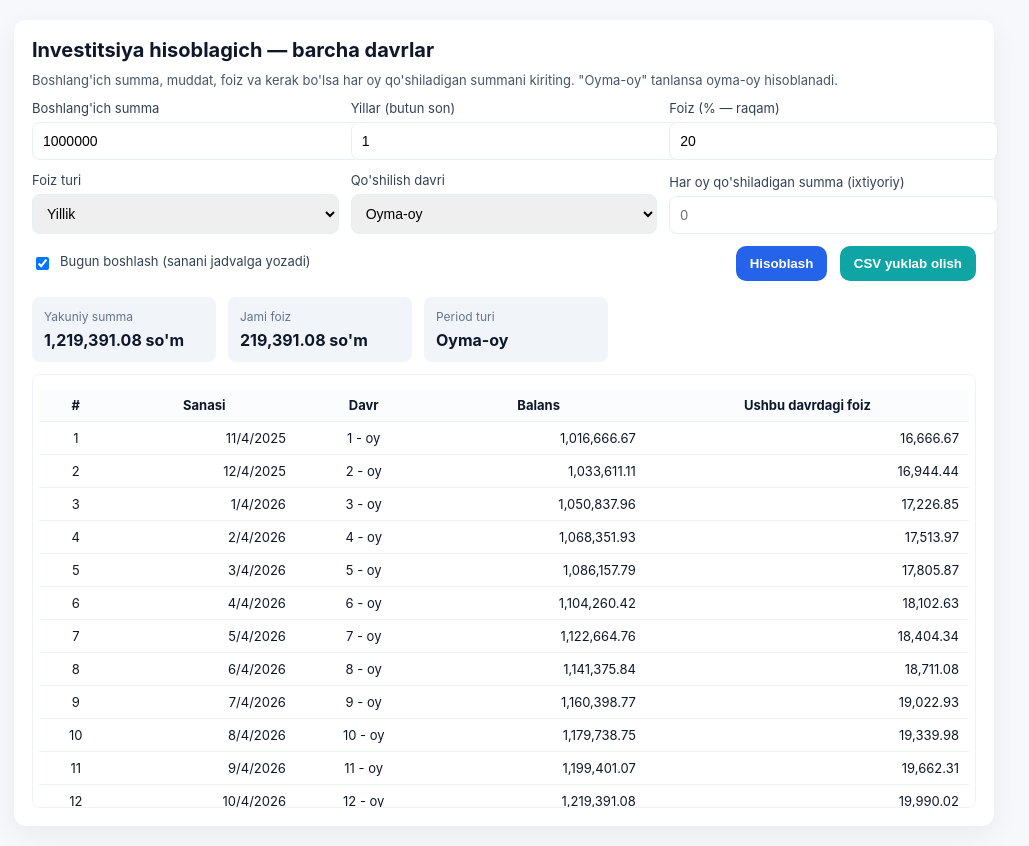
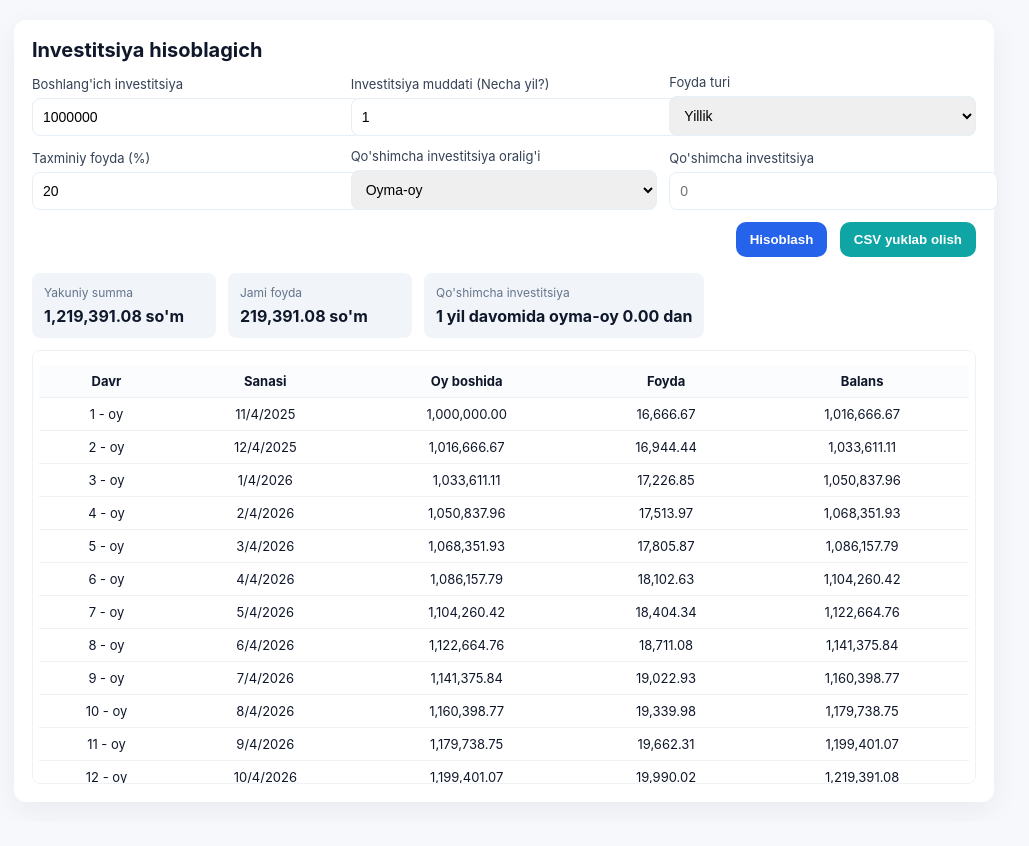
Before and after one commit to SardorSohinazarov/Invest, a plain HTML site: page index.html in a window 1280 px wide. Both pictures are taken after a click on the button "Hisoblash". Shown: the whole page, without its empty margins (136-1165 px from the left). After the commit the page ends 822 px from the top, so only its background shows below. Drawn offline with Linux system fonts and the light colour scheme.

Commit message:
Refactor investment calculator form and update labels for clarity

```diff
--- a/index.html
+++ b/index.html
@@ -11,29 +11,21 @@
 <body>
   <div class="wrap">
     <div class="card">
-      <h1>Investitsiya hisoblagich — barcha davrlar</h1>
-      <p style="margin:0;color:#475569;font-size:13px">
-        Boshlang'ich summa, muddat, foiz va kerak bo'lsa har oy qo'shiladigan summani kiriting. "Oyma-oy" tanlansa oyma-oy hisoblanadi.
-      </p>
+      <h1>Investitsiya hisoblagich</h1>
 
       <form id="form">
         <div>
-          <label for="principal">Boshlang'ich summa</label>
+          <label for="principal">Boshlang'ich investitsiya</label>
           <input id="principal" type="number" min="0" step="0.01" value="1000000">
         </div>
 
         <div>
-          <label for="years">Yillar (butun son)</label>
+          <label for="years">Investitsiya muddati (Necha yil?)</label>
           <input id="years" type="number" min="0" step="1" value="1">
         </div>
 
         <div>
-          <label for="rate">Foiz (% — raqam)</label>
-          <input id="rate" type="number" min="0" step="0.01" value="20">
-        </div>
-
-        <div>
-          <label for="rateType">Foiz turi</label>
+          <label for="rateType">Foyda turi</label>
           <select id="rateType">
             <option value="yearly">Yillik</option>
             <option value="monthly">Oylik</option>
@@ -41,7 +33,12 @@
         </div>
 
         <div>
-          <label for="compoundType">Qo'shilish davri</label>
+          <label for="rate">Taxminiy foyda (%)</label>
+          <input id="rate" type="number" min="0" step="0.01" value="20">
+        </div>
+
+        <div>
+          <label for="compoundType">Qo'shimcha investitsiya oralig'i</label>
           <select id="compoundType">
             <option value="monthly">Oyma-oy</option>
             <option value="yearly">Yiliga bir marta</option>
@@ -49,15 +46,11 @@
         </div>
 
         <div>
-          <label for="monthlyContribution">Har oy qo'shiladigan summa (ixtiyoriy)</label>
+          <label for="monthlyContribution">Qo'shimcha investitsiya</label>
           <input id="monthlyContribution" type="number" min="0" step="0.01" placeholder="0">
         </div>
 
         <div class="full">
-          <div class="checkbox">
-            <input id="startToday" type="checkbox" checked>
-            <label for="startToday">Bugun boshlash (sanani jadvalga yozadi)</label>
-          </div>
           <div style="margin-left:auto;">
             <button id="calcBtn" type="button">Hisoblash</button>
             <button id="exportCsv" type="button" style="margin-left:8px; background:#0ea5a4;">CSV yuklab olish</button>
@@ -68,8 +61,8 @@
       <div class="result" id="result" style="display:none;">
         <div class="summary">
           <div class="stat"><div style="color:#64748b;font-size:12px">Yakuniy summa</div><div id="finalBalance" style="font-weight:700;margin-top:6px">0</div></div>
-          <div class="stat"><div style="color:#64748b;font-size:12px">Jami foiz</div><div id="totalInterest" style="font-weight:700;margin-top:6px">0</div></div>
-          <div class="stat"><div style="color:#64748b;font-size:12px">Period turi</div><div id="periodType" style="font-weight:700;margin-top:6px">-</div></div>
+          <div class="stat"><div style="color:#64748b;font-size:12px">Jami foyda</div><div id="totalInterest" style="font-weight:700;margin-top:6px">0</div></div>
+          <div class="stat"><div style="color:#64748b;font-size:12px">Qo'shimcha investitsiya</div><div id="periodType" style="font-weight:700;margin-top:6px">-</div></div>
         </div>
 
         <div class="table-wrap" id="tableWrap"></div>
--- a/script.js
+++ b/script.js
@@ -3,7 +3,7 @@ function fmt(n) {
     return Number(n).toLocaleString(undefined, { minimumFractionDigits: 2, maximumFractionDigits: 2 });
 }
 
-function calculateInvestment({ principal, years, ratePercent, rateIsMonthly, compoundMonthly, monthlyContribution = 0, startDate = null }) {
+function calculateInvestment({ principal, years, ratePercent, rateIsMonthly, compoundMonthly, monthlyContribution = 0}) {
     principal = Number(principal);
     years = parseInt(years, 10);
     ratePercent = Number(ratePercent);
@@ -14,7 +14,7 @@ function calculateInvestment({ principal, years, ratePercent, rateIsMonthly, com
     }
 
     const periods = [];
-    const start = startDate ? new Date(startDate) : new Date();
+    const start = new Date();
     if (compoundMonthly) {
     const totalMonths = years * 12;
     const monthlyRate = rateIsMonthly ? (ratePercent / 100) : ((ratePercent / 100) / 12);
@@ -32,6 +32,7 @@ function calculateInvestment({ principal, years, ratePercent, rateIsMonthly, com
         periods.push({
         index: m,
         date: new Date(start.getFullYear(), start.getMonth() + m, start.getDate()),
+        previous: +prev.toFixed(2),
         balance: +balance.toFixed(2),
         interest: +interest.toFixed(2)
         });
@@ -48,10 +49,11 @@ function calculateInvestment({ principal, years, ratePercent, rateIsMonthly, com
         }
         const interest = +(balance - prev - (monthlyContribution > 0 ? monthlyContribution * 12 : 0)).toFixed(8);
         periods.push({
-        index: y,
-        date: new Date(start.getFullYear() + y, start.getMonth(), start.getDate()),
-        balance: +balance.toFixed(2),
-        interest: +interest.toFixed(2)
+            index: y,
+            date: new Date(start.getFullYear() + y, start.getMonth(), start.getDate()),
+            previous: +prev.toFixed(2),
+            balance: +balance.toFixed(2),
+            interest: +interest.toFixed(2)
         });
     }
     }
@@ -67,18 +69,27 @@ function buildTableHtml(result) {
     if (!result.periods.length) return '<div style="padding:12px">Hech qanday davr yo‘q (yillar=0)</div>';
 
     const header = `<table>
-    <thead><tr><th>#</th><th>Sanasi</th><th>Davr</th><th>Balans</th><th>Ushbu davrdagi foiz</th></tr></thead><tbody>`;
+        <thead>
+            <tr>
+                <th>Davr</th>
+                <th>Sanasi</th>
+                <th>Oy boshida</th>
+                <th>Foyda</th>
+                <th>Balans</th>
+            </tr>
+        </thead>
+        <tbody>`;
 
     const rows = result.periods.map(p => {
     // period label
     const label = result.periodUnit === 'oy' ? `${p.index} - oy` : `${p.index} - yil`;
     const dateStr = p.date ? new Date(p.date).toLocaleDateString() : '-';
     return `<tr>
-        <td>${p.index}</td>
-        <td>${dateStr}</td>
         <td style="text-align:center">${label}</td>
-        <td>${fmt(p.balance)}</td>
-        <td>${fmt(p.interest)}</td>
+        <td style="text-align:center">${dateStr}</td>
+        <td style="text-align:center">${fmt(p.previous)}</td>
+        <td style="text-align:center">${fmt(p.interest)}</td>
+        <td style="text-align:center">${fmt(p.balance)}</td>
     </tr>`;
     }).join("");
 
@@ -93,7 +104,6 @@ document.getElementById('calcBtn').addEventListener('click', () => {
     const rateType = document.getElementById('rateType').value;
     const compoundType = document.getElementById('compoundType').value;
     const monthlyContribution = document.getElementById('monthlyContribution').value || 0;
-    const startToday = document.getElementById('startToday').checked;
 
     const rateIsMonthly = rateType === 'monthly';
     const compoundMonthly = compoundType === 'monthly';
@@ -104,14 +114,13 @@ document.getElementById('calcBtn').addEventListener('click', () => {
         ratePercent: rate,
         rateIsMonthly,
         compoundMonthly,
-        monthlyContribution,
-        startDate: startToday ? new Date() : null
+        monthlyContribution
     });
 
     document.getElementById('result').style.display = 'block';
     document.getElementById('finalBalance').textContent = fmt(res.final) + " so'm";
     document.getElementById('totalInterest').textContent = fmt(res.totalInterest) + " so'm";
-    document.getElementById('periodType').textContent = (res.periodUnit === 'oy') ? 'Oyma-oy' : 'Yillik';
+    document.getElementById('periodType').textContent = `${years} yil davomida ` + ((res.periodUnit === 'oy') ? `oyma-oy ${fmt(monthlyContribution)}` : `yilda bir ${fmt(monthlyContribution)}`) + ' dan';
 
     document.getElementById('tableWrap').innerHTML = buildTableHtml(res);
 
```
